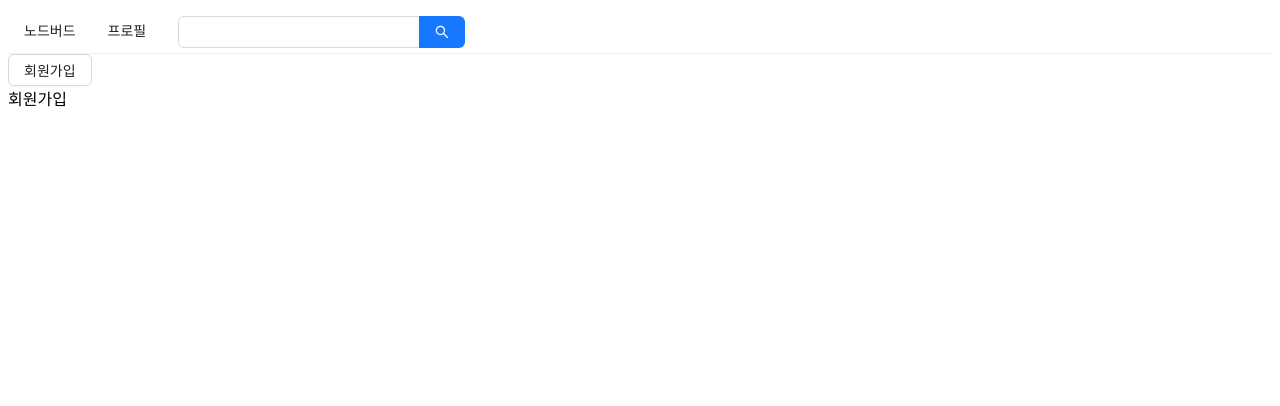
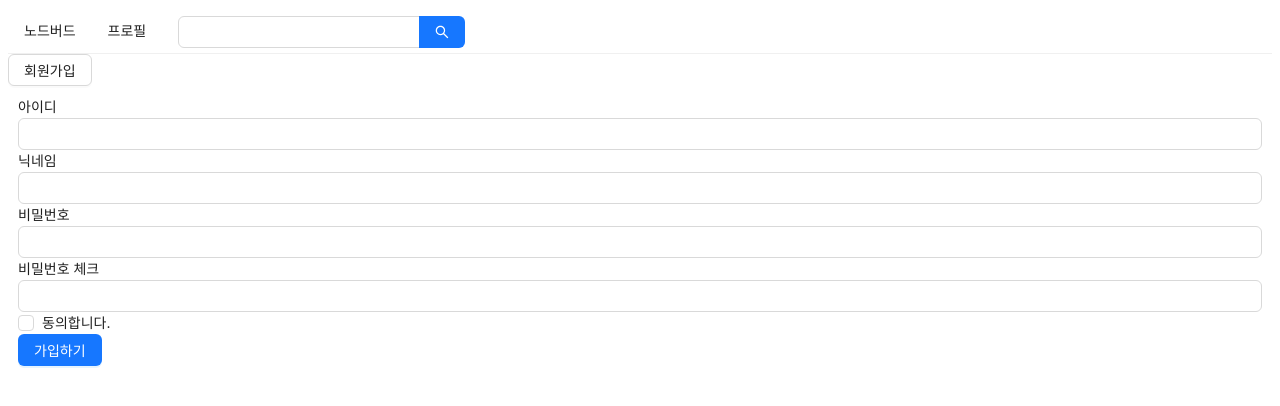
Before and after one commit to JayKst/edu-next-nodebird, a Next.js app in the folder front/: page /signup in a window 1280 px wide. Shown: the top 406 px of the page. Built offline with nearby package versions, Linux system fonts and the light colour scheme.

Commit message:
1-6. 회원가입 폼 만들기

```diff
--- a/front/pages/signup.js
+++ b/front/pages/signup.js
@@ -1,12 +1,65 @@
-import React from 'react';
+import React, { useState } from 'react';
 import AppLayout from "../components/AppLayout";
+import {Form, Input, Checkbox, Button} from "antd";
 
 const Signup = () => {
+    const [id, setId] = useState('');
+    const [nick, setNick] = useState('');
+    const [password, setPassword] = useState('');
+    const [passwordCheck, setPasswordCheck] = useState('');
+    const [term, setTerm] = useState(false);
+    const onSubmit =()=>{
+
+    }
+    const onChangeId =(e)=>{
+        setId(e.target.value);
+    }
+    const onChangeNick =(e)=>{
+        setNick(e.target.value);
+    }
+    const onChangePassword =(e)=>{
+        setPassword(e.target.value);
+    }
+    const onChangePasswordChk =(e)=>{
+        setPasswordCheck(e.target.value);
+
+    }
+    const onChangeTerm =(e)=>{
+        setTerm(e.target.value);
+    }
+
     return (
     <AppLayout>
-        <div>
-            회원가입
-        </div>
+        <Form onSubmit={onSubmit} style={{padding:10}}>
+            <div>
+                <label htmlFor='user-id'>아이디</label>
+                <br/>
+                <Input name='user-id' value={id} required onChange={onChangeId}/>
+            </div>
+            <div>
+                <label htmlFor='user-nick'>닉네임</label>
+                <br/>
+                <Input name='user-nick' value={nick} required onChange={onChangeNick}/>
+            </div>
+            <div>
+                <label htmlFor='user-password'>비밀번호</label>
+                <br/>
+                <Input name='user-password' value={password} required onChange={onChangePassword}/>
+            </div>
+            <div>
+                <label htmlFor='user-password-chk'>비밀번호 체크</label>
+                <br/>
+                <Input name='user-password-chk' value={passwordCheck} required onChange={onChangePasswordChk}/>
+            </div>
+            <div>
+                <Checkbox name='user-term' value={term} onChange={onChangeTerm}>동의합니다.</Checkbox>
+            </div>
+            <div>
+                <Button type='primary' htmlType='submit'>
+                    가입하기
+                </Button>
+            </div>
+        </Form>
     </AppLayout>
     );
 }
```
